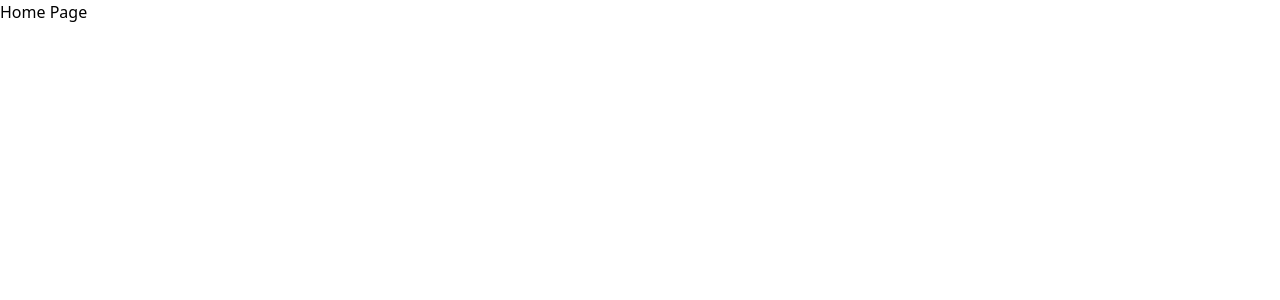
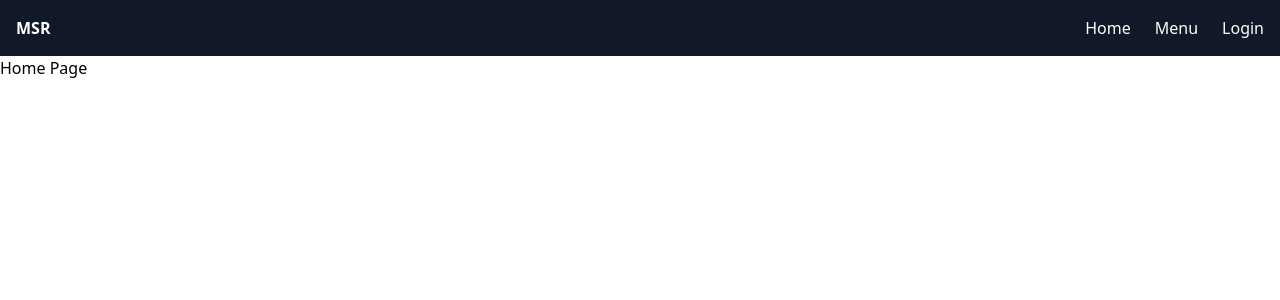
Before and after one commit to msfrzl1/react-mudo-api, a React (Vite) app: page / in a window 1280 px wide. Shown: the top 300 px of the page. Built offline with nearby package versions, Linux system fonts and the light colour scheme.

Commit message:
create navbar

```diff
--- /dev/null
+++ b/src/components/Fragments/Navbar.jsx
@@ -0,0 +1,57 @@
+import { useState } from "react";
+import { Link } from "react-router-dom";
+
+const Navbar = () => {
+  const [isOpen, setIsOpen] = useState(false);
+
+  const listNavbar = [
+    { to: "/home", element: "Home" },
+    { to: "/menu", element: "Menu" },
+    { to: "/login", element: "Login" },
+  ];
+
+  return (
+    <div className="bg-gray-900 py-4">
+      <div className="container mx-auto px-4">
+        <div className="flex justify-between items-center">
+          <div className="flex items-center">
+            <div className="text-white font-semibold">MSR</div>
+          </div>
+          <div className="hidden sm:block">
+            <ul className="flex space-x-6 text-white">
+              {listNavbar.map((item, index) => (
+                <li key={index}>
+                  <Link to={item.to} className="hover:text-gray-300">
+                    {item.element}
+                  </Link>
+                </li>
+              ))}
+            </ul>
+          </div>
+
+          <div className="sm:hidden">
+            <button onClick={() => setIsOpen(!isOpen)} type="button" className="block text-white hover:text-gray-300 focus:outline-none">
+              {isOpen ? <div className="px-3 py-2">X</div> : <div className="px-3 py-2">| | |</div>}
+            </button>
+          </div>
+        </div>
+      </div>
+
+      {!!isOpen && (
+        <div className="sm:hidden mt-4">
+          <ul className="flex flex-col space-y-2 text-white">
+            {listNavbar.map((item, index) => (
+              <li key={index}>
+                <Link to={item.to} className="block px-4 py-2 hover:text-gray-300">
+                  {item.element}
+                </Link>
+              </li>
+            ))}
+          </ul>
+        </div>
+      )}
+    </div>
+  );
+};
+
+export default Navbar;
--- a/src/components/pages/HomePage.jsx
+++ b/src/components/pages/HomePage.jsx
@@ -1,6 +1,9 @@
+import Navbar from "../Fragments/Navbar";
+
 const HomePage = () => {
   return (
     <div>
+      <Navbar />
       <h1>Home Page</h1>
     </div>
   );
```
